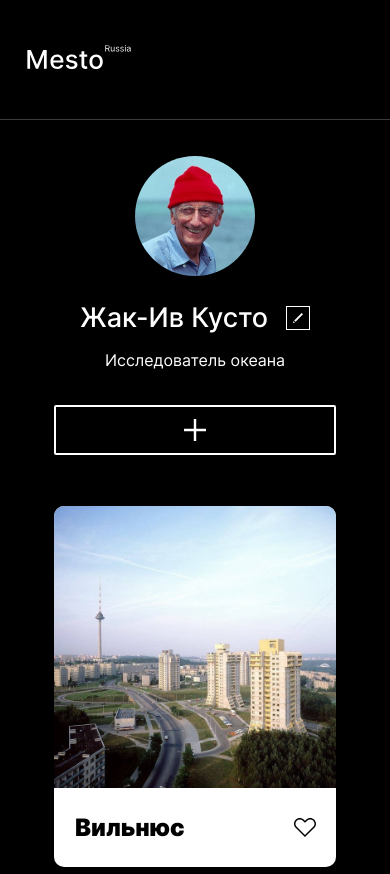
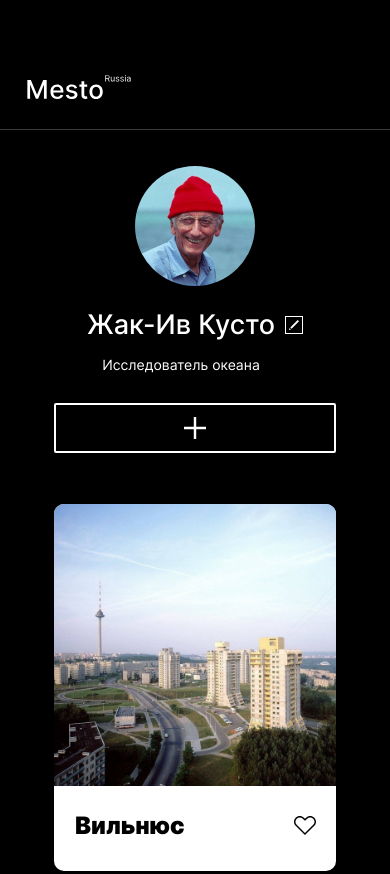
Before and after one commit to horrorrain/mesto-project, a plain HTML site: page index.html in a window 390 px wide. Shown: the top 874 px of the page. Drawn offline with Linux system fonts and the light colour scheme; files whose address does not match are found by name.

Commit message:
Правки ошибок

```diff
--- a/blocks/elements/__card/elements__card.css
+++ b/blocks/elements/__card/elements__card.css
@@ -9,5 +9,4 @@
   overflow: hidden;
   color: black;
   width: 282px;
-  /* z-index: 1; */
 }
--- a/blocks/elements/__description/elements__description.css
+++ b/blocks/elements/__description/elements__description.css
@@ -2,10 +2,9 @@
   margin: 0;
   display: flex;
   justify-content: space-between;
-  /* align-self: center; */
   align-items: center;
+  padding-top: 25px;
   padding-left: 21px;
   padding-right: 20px;
-  height: 79px;
-  /* position: relative; */
+  padding-bottom: 31px;
 }
--- a/blocks/elements/__like-button/elements__like-button.css
+++ b/blocks/elements/__like-button/elements__like-button.css
@@ -5,7 +5,7 @@
   width: 22px;
   border: none;
   cursor: pointer;
-  transform: opacity 0.5s ease-in-out;
+  transition: opacity 0.5s ease-in-out;
 }
 
 .elements__like-button:hover {
--- a/blocks/header/__logo/header__logo.css
+++ b/blocks/header/__logo/header__logo.css
@@ -1,20 +1,14 @@
 .header__logo {
   background-image: url('../../../images//mesto-logo.svg');
   width: 142px;
-  height: 33px;
+  min-height: 33px;
   background-size: contain;
   background-repeat: no-repeat;
-  transition: opacity 0.5s ease-in-out;
-  cursor: pointer;
 }
 
 @media (max-width: 680px) {
   .header__logo {
     width: 104px;
-    height: 25px;
+    min-height: 25px;
   }
 }
-
-.header__logo:hover {
-  opacity: .6;
-}
--- a/blocks/header/header.css
+++ b/blocks/header/header.css
@@ -1,7 +1,7 @@
 .header {
   margin: 0 auto;
   max-width: 880px;
-  height: 74px;
+  min-height: 74px;
   display: flex;
   border-bottom: 1px solid rgb(84, 84, 84, .7);
   padding-top: 45px;
@@ -10,6 +10,7 @@
 @media (max-width: 880px) {
   .header {
     padding-left: 27px;
-
+    align-items: center;
+    min-height: 84px;
   }
 }
--- a/blocks/popup/__form/popup__form.css
+++ b/blocks/popup/__form/popup__form.css
@@ -2,4 +2,5 @@
   margin: 0;
   padding: 0;
   border: none;
+
 }
--- a/blocks/popup/__input-data/popup__input-data.css
+++ b/blocks/popup/__input-data/popup__input-data.css
@@ -5,6 +5,6 @@
   font-size: 14px;
   font-weight: 400;
   border-bottom: 1px solid rgba(0, 0, 0, .2);
-  padding: 13px 0;
+  padding: 5px 0;
   font-family: 'Inter', 'Arial', sans-serif;
 }
--- a/blocks/popup/__input/popup__input.css
+++ b/blocks/popup/__input/popup__input.css
@@ -6,7 +6,7 @@
   flex-direction: column;
   gap: 30px;
   width: 100%;
-  padding-top: 54px;
+  padding-top: 28px;
   font-family: 'Inter', 'Arial', sans-serif;
   position: relative;
 }
--- a/blocks/popup/__save/popup__save.css
+++ b/blocks/popup/__save/popup__save.css
@@ -10,7 +10,7 @@
   font-size: 18px;
   font-weight: 400;
   cursor: pointer;
-  margin-top: 24px;
+  margin-top: 20px;
   transition: opacity 0.5s ease-in-out;
 }
 
@@ -23,5 +23,5 @@
 }
 
 .popup__save:hover {
-  opacity: .6;
+  opacity: 80%;
 }
--- a/blocks/popup/__title/popup__title.css
+++ b/blocks/popup/__title/popup__title.css
@@ -4,11 +4,14 @@
   font-size: 24px;
   font-weight: 900;
   font-family: 'Inter', 'Arial', sans-serif;
+  margin-bottom: 15px;
+  color: #000;
 }
 
 @media (max-width: 680px) {
   .popup__title {
     line-height: 21.78px;
     font-size: 18px;
+    margin-bottom: 0;
   }
 }
--- a/blocks/profile/__add/profile__add.css
+++ b/blocks/profile/__add/profile__add.css
@@ -7,9 +7,7 @@
   border: 2px solid #fff;
   border-radius: 2px;
   cursor: pointer;
-  /* display: flex; */
-  /* justify-content: center; */
- transition: opacity 0.5s ease-in-out;
+  transition: opacity 0.5s ease-in-out;
 }
 
 .profile__add:hover {
@@ -20,6 +18,6 @@
 @media (max-width: 1023px) {
   .profile__add {
     width: 282px;
-    margin-top: 20px;
+    margin-top: 30px;
   }
 }
--- a/blocks/profile/__card/profile__card.css
+++ b/blocks/profile/__card/profile__card.css
@@ -1,14 +1,18 @@
 .profile__card {
   margin: 0;
-  display: flex;
-  max-width: 480px;
-  flex-wrap: wrap;
+  max-width: 546px;
+  display: grid;
+  grid-template-columns: 294px 1fr;
+  gap: 16px;
+  flex-grow: 1;
 }
 
-@media (max-width: 480px) {
+@media (max-width: 1023px) {
   .profile__card {
-    justify-content: center;
-    padding-top: 26px;
+    grid-template-columns: max-content 1fr;
+    padding-top: 23px;
+    max-width: 282px;
+    gap: 14px 10px;
   }
 
 }
--- a/blocks/profile/__edit/profile__edit.css
+++ b/blocks/profile/__edit/profile__edit.css
@@ -6,8 +6,6 @@
   border: 1px solid #fff;
   display: flex;
   align-self: center;
-  margin-left: 18px;
-  margin-top: 10px;
   cursor: pointer;
   transition: opacity 0.5s ease-in-out;
 }
@@ -18,6 +16,8 @@
 
 @media (max-width: 1023px) {
   .profile__edit {
-    margin-top: 0px;
+    width: 18px;
+    height: 18px;
+
   }
 }
--- a/blocks/profile/__info/profile__info.css
+++ b/blocks/profile/__info/profile__info.css
@@ -3,6 +3,7 @@
   line-height: 21.7px;
   font-size: 18px;
   font-weight: 400;
+  max-width: 336px;
   text-overflow: ellipsis;
   white-space: nowrap;
   overflow: hidden;
@@ -12,5 +13,7 @@
   .profile__info {
     line-height: 17px;
     font-size: 14px;
+    max-width: 282px;
+    text-align: center;
   }
 }
--- a/blocks/profile/__name/profile__name.css
+++ b/blocks/profile/__name/profile__name.css
@@ -3,6 +3,7 @@
   line-height: 48px;
   font-size: 42px;
   font-weight: 500;
+  max-width: 294px;
   text-overflow: ellipsis;
   white-space: nowrap;
   overflow: hidden;
@@ -12,5 +13,8 @@
   .profile__name {
     line-height: 32.68px;
     font-size: 27px;
+    text-align: center;
+
+
   }
 }
--- a/index.html
+++ b/index.html
@@ -7,8 +7,8 @@
   <link rel="stylesheet" href="./pages/index.css">
   <title>Mesto</title>
 </head>
-<body>
-  <div class="page">
+<body class="page">
+  <div>
     <header class="header">
       <div class="header__logo"></div>
     </header>
@@ -77,7 +77,7 @@
     <div class="popup__container">
       <button class="popup__close" type="button"></button>
       <h3 class="popup__title">Редактировать профиль</h3>
-      <form class="popup__form" name="" action="#">
+      <form class="popup__form" name="prodile-edit" action="#">
         <fieldset class="popup__input">
           <input class="popup__input-data" name="username" value="Жак-Ив Кусто" placeholder="Жак-Ив Кусто">
           <input class="popup__input-data" name="about" value="Исследователь океана" placeholder="Исследователь океана">
--- a/pages/index.css
+++ b/pages/index.css
@@ -15,6 +15,7 @@
 @import url('../blocks/profile/__name/profile__name.css');
 @import url('../blocks/profile/__edit/profile__edit.css');
 @import url('../blocks/profile/__add/profile__add.css');
+@import url('../blocks/profile/__info/profile__info.css');
 
 @import url('../blocks/elements/elements.css');
 @import url('../blocks/elements/__grid/elements__grid.css');
```
